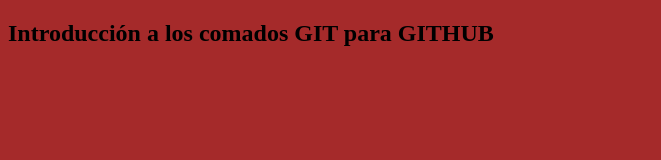
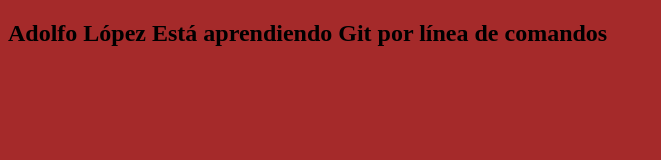
Before and after one commit to adolfo14-hub/introgit, a plain HTML site: page Intro_Git/index.html in a window 1280 px wide. Shown: the whole page, without its empty margins (0-661 px from the left). Drawn offline with Linux system fonts and the light colour scheme.

Commit message:
Personalización del Título para Netlify

```diff
--- a/Intro_Git/app.js
+++ b/Intro_Git/app.js
@@ -1,3 +1,3 @@
-let titulo = document.getElementById(titulo);
+let titulo = document.getElementById('titulo');
 
-titulo.innerHTML
+titulo.innerHTML = "Adolfo López Está aprendiendo Git por línea de comandos"
--- a/Intro_Git/index.html
+++ b/Intro_Git/index.html
@@ -8,7 +8,7 @@
     <title>Intro al Git</title>
 </head>
 <body>
-    <h2 id=titulo>Introducción a los comados GIT para GITHUB</h2>
+    <h2 id=titulo>Introducción a los comados GITHUB</h2>
 
     <script src="app.js"> </script>
 </body>
```
